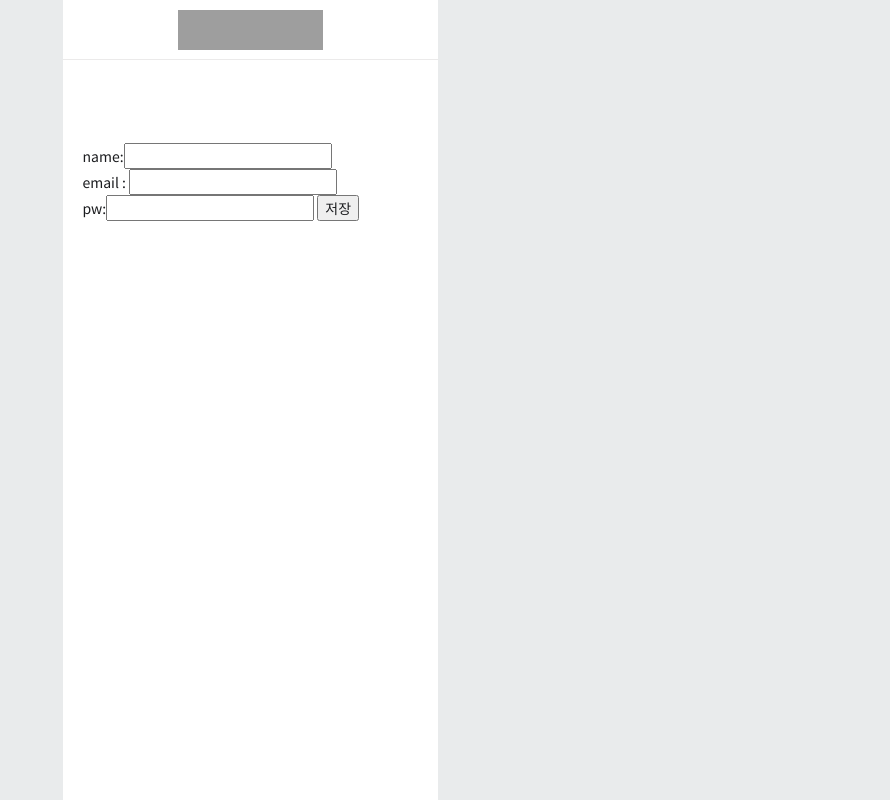
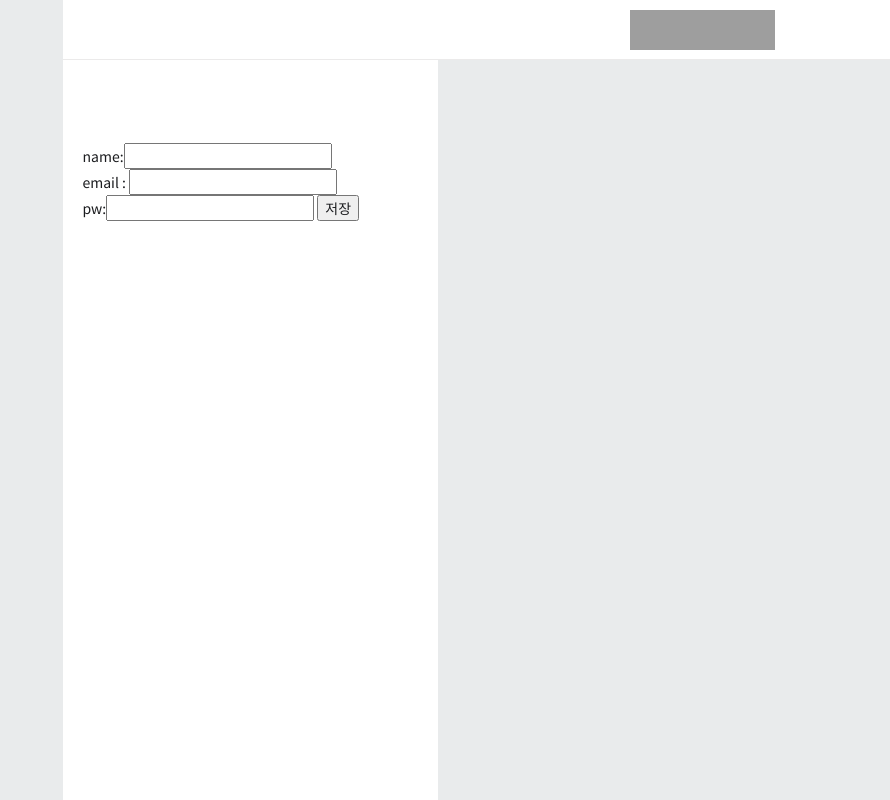
Before and after one commit to jaenny/GIVVEN, a Django app: page /register/ in a window 1280 px wide. Shown: the whole page, without its empty margins (390-1280 px from the left). Run offline with Django 3.2, Linux system fonts and the light colour scheme; grey boxes are pictures that could not be loaded.

Commit message:
fix: nav바 또 수정

```diff
--- a/Givven/myapp/static/css/nav.css
+++ b/Givven/myapp/static/css/nav.css
@@ -1,6 +1,7 @@
 /* Nav_login.html */
 .nav-login {
   width: 375px;
+  width: 100%;
   height: 60px;
   background-color: #ffffff;
   position: fixed;
--- a/Givven/myapp/static/css/reset.css
+++ b/Givven/myapp/static/css/reset.css
@@ -2,7 +2,7 @@
 
 * {
   box-sizing: border-box;
-  font-family: 'Noto Sans KR', sans-serif;
+  font-family: "Noto Sans KR", sans-serif;
   color: #1b1c1f;
   font-size: 14px;
 }
@@ -18,7 +18,8 @@
   min-height: 100vh;
   margin: 0 auto;
   background-color: #ffffff;
-  position: relative;
+  position: absolute;
+  left: calc(50% - 187.5px);
   padding: 0 20px;
   padding-top: 143px;
 }
```
